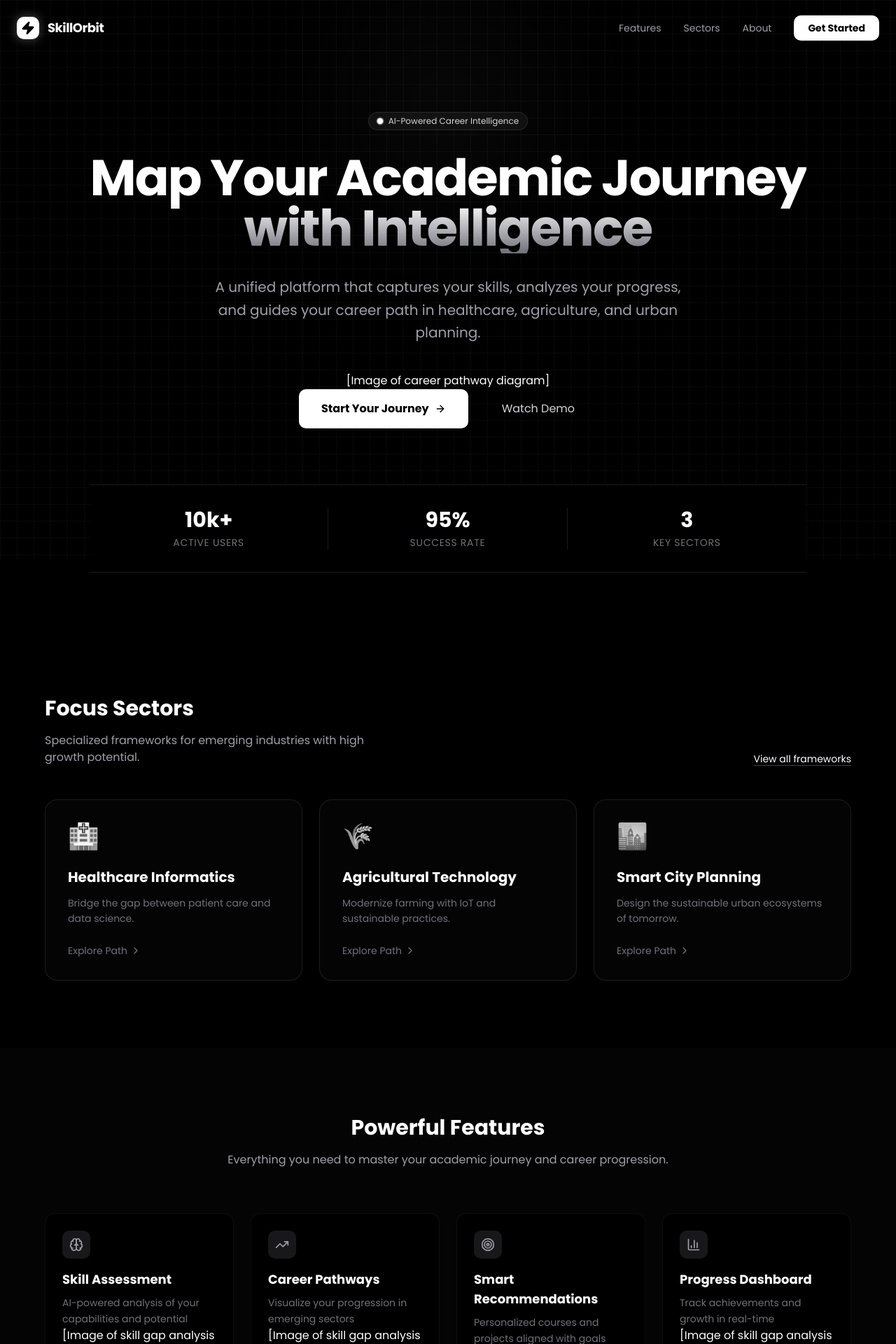
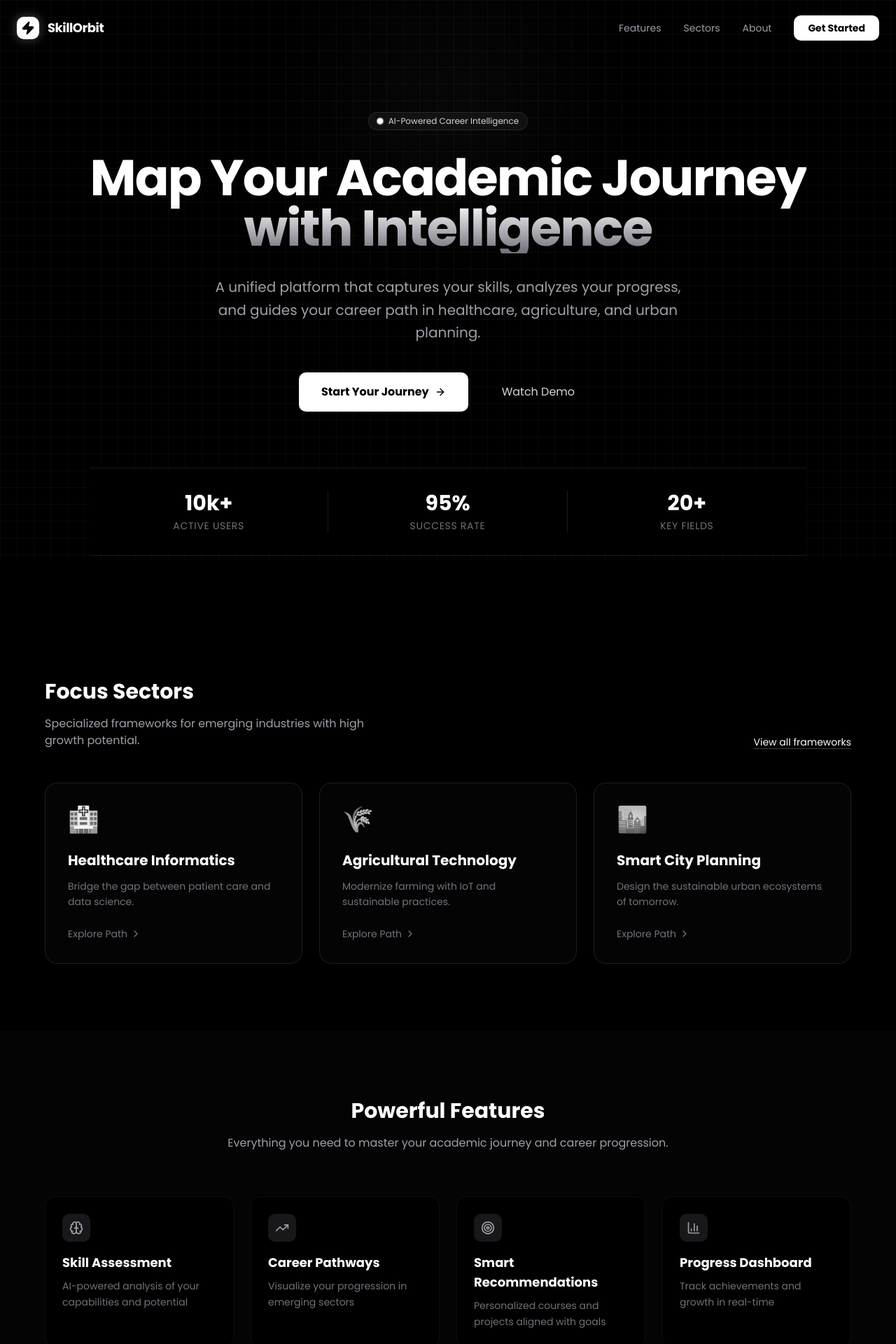
Before and after one commit to CodexKnight-ai/CORS_ERROR, a Next.js app: page / in a window 1280 px wide. Shown: the top 1920 px of the page at 70% size. Built offline with nearby package versions, Linux system fonts and the light colour scheme.

Commit message:
fix: minor ui fix

```diff
--- a/app/page.tsx
+++ b/app/page.tsx
@@ -110,9 +110,6 @@ const LandingPage = () => {
             A unified platform that captures your skills, analyzes your progress, and guides your career path in healthcare, agriculture, and urban planning.
           </p>
 
-
-[Image of career pathway diagram]
-
           <div className="flex flex-col sm:flex-row items-center justify-center gap-4 mb-20">
             <Link href="/dashboard">
               <button className="group px-8 py-4 bg-white text-black font-semibold rounded-lg hover:bg-zinc-200 transition-all flex items-center gap-2">
@@ -129,7 +126,7 @@ const LandingPage = () => {
             {[
               { val: '10k+', label: 'Active Users' },
               { val: '95%', label: 'Success Rate' },
-              { val: '3', label: 'Key Sectors' }
+              { val: '20+', label: 'Key Fields' }
             ].map((stat, i) => (
               <div key={i} className="flex flex-col items-center">
                 <span className="text-2xl sm:text-3xl font-bold text-white mb-1">{stat.val}</span>
@@ -192,10 +189,6 @@ const LandingPage = () => {
                 <p className="text-sm text-zinc-500 leading-relaxed">
                   {feature.desc}
                 </p>
-
-
-[Image of skill gap analysis chart]
-
               </div>
             ))}
           </div>
```
Also changed, not shown: 1 other file (tests, documents, lock files or other folders).
